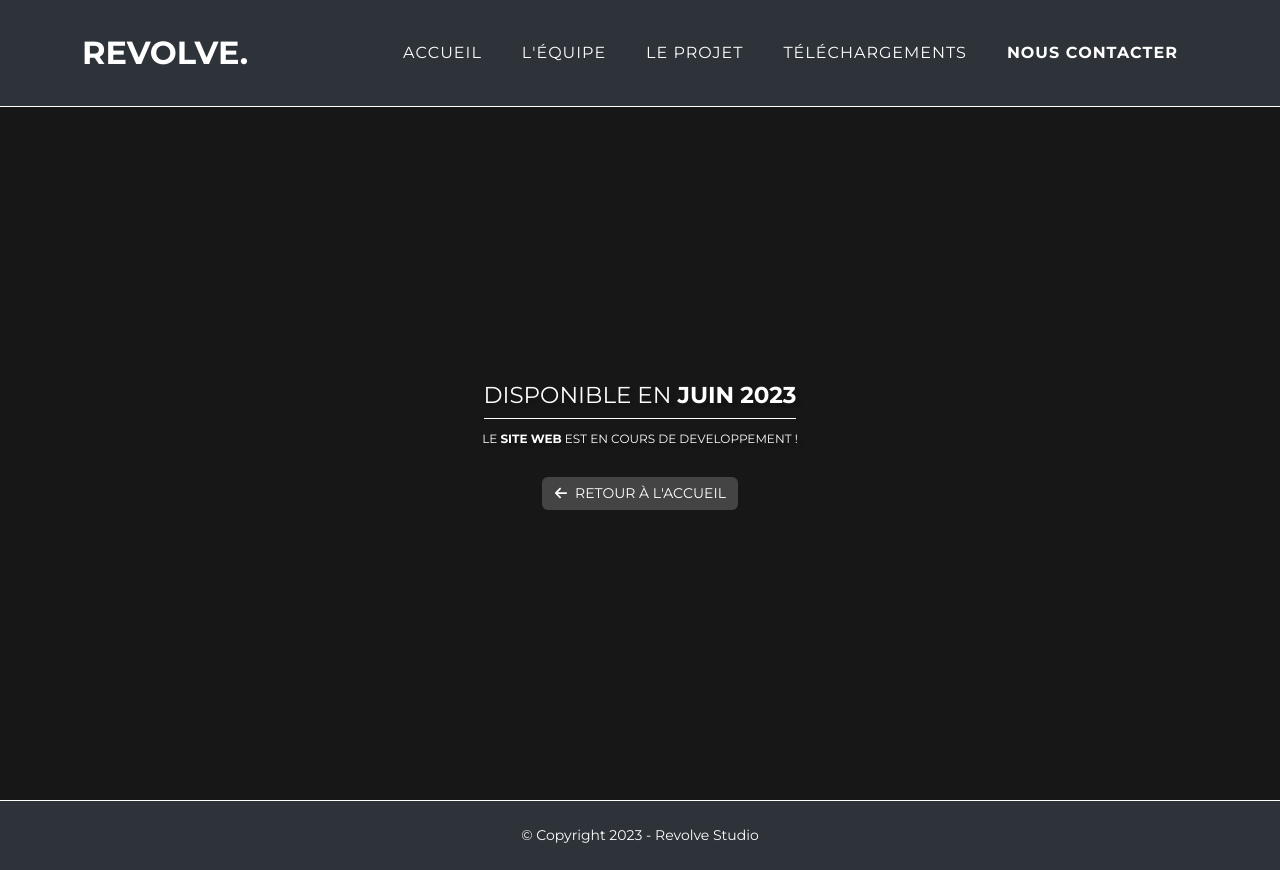
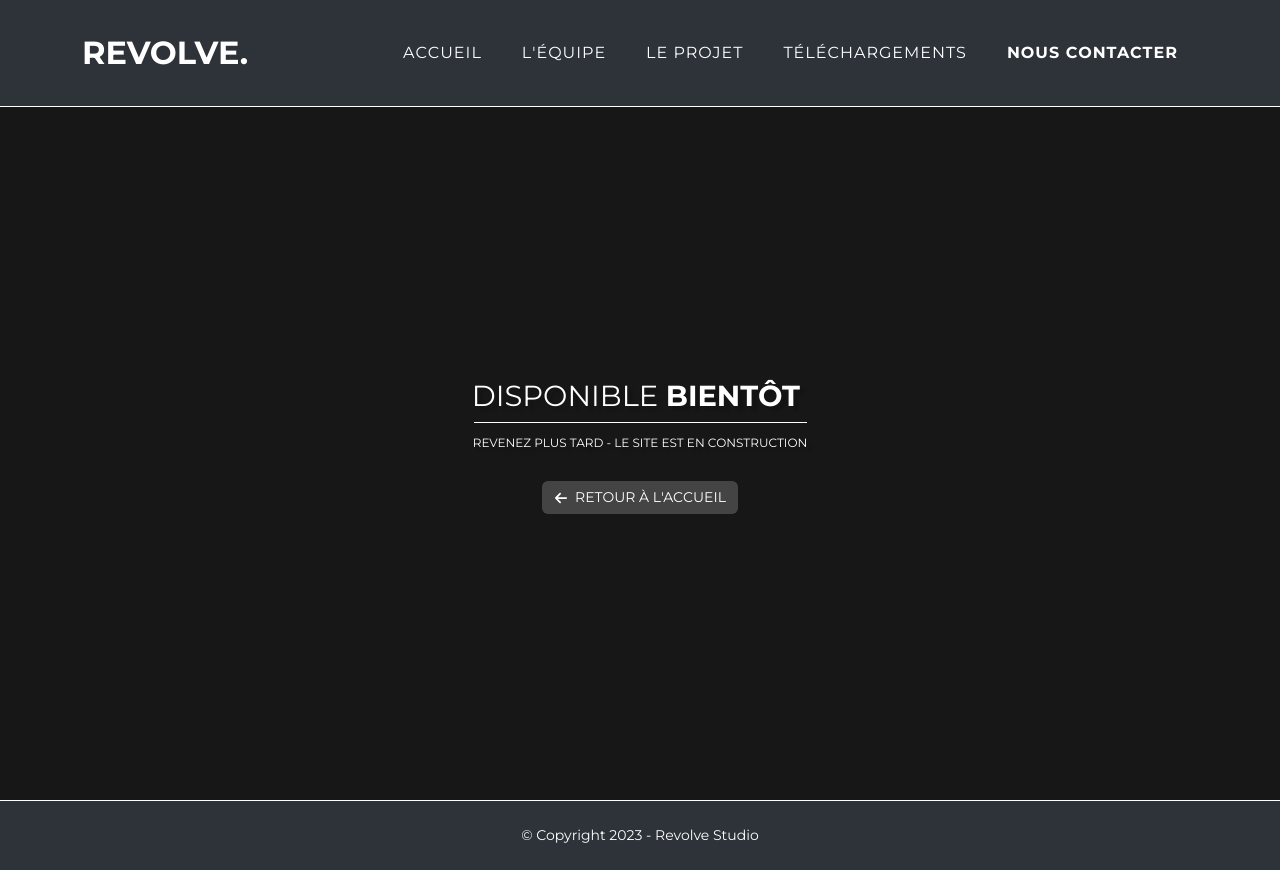
Before and after one commit to revolve-project/revolve-website, a plain HTML site: page coming.html in a window 1280 px wide. Drawn offline with Linux system fonts and the light colour scheme; some packages are replaced by stand-ins of ours; a script that the page names is missing.

Commit message:
coming page update

```diff
--- a/coming.html
+++ b/coming.html
@@ -73,9 +73,9 @@
     </nav>
     <header class="text-center d-flex d-xxl-flex align-items-center justify-content-sm-center align-items-xxl-center" style="margin-bottom: 0px;margin-top: 0px;height: 100vh;width: 100%;">
         <div class="container" style="padding: 0px;padding-top: 0px;color: rgb(255,255,255);margin-top: 100px;">
-            <p style="font-family: Montserrat, sans-serif;font-size: 23px;margin-top: -12px;text-shadow: 5px 4px 3px rgba(0,0,0,0.18);">DISPONIBLE&nbsp;EN <strong>JUIN</strong> <strong>2023</strong></p>
-            <hr style="height: 2px;width: 312px;margin-top: -11px;margin-bottom: 10px;">
-            <p style="font-family: Montserrat, sans-serif;font-size: 12px;text-align: center;margin-top: 0px;margin-left: 0px;text-shadow: 5px 4px 3px rgba(0,0,0,0.18);">LE <strong>SITE</strong> <strong>WEB</strong> EST EN COURS DE DEVELOPPEMENT !</p><a class="btn btn-primary text-uppercase" role="button" style="background: rgb(68,68,68);border-style: none;font-family: Montserrat, sans-serif;font-size: 14px;margin-top: 13px;" href="index.html"><svg xmlns="http://www.w3.org/2000/svg" viewBox="-32 0 512 512" width="1em" height="1em" fill="currentColor" style="padding-top: 0px;margin-top: -2px;margin-right: 7px;">
+            <p style="font-family: Montserrat, sans-serif;font-size: 29px;margin-top: -12px;text-shadow: 5px 4px 3px rgba(0,0,0,0.18);">DISPONIBLE <strong>BIENTÔT&nbsp;</strong></p>
+            <hr style="height: 2px;width: 333px;margin-top: -11px;margin-bottom: 10px;">
+            <p style="font-family: Montserrat, sans-serif;font-size: 12px;text-align: center;margin-top: 0px;margin-left: 0px;text-shadow: 5px 4px 3px rgba(0,0,0,0.18);">REVENEZ PLUS TARD - LE SITE EST EN CONSTRUCTION</p><a class="btn btn-primary text-uppercase" role="button" style="background: rgb(68,68,68);border-style: none;font-family: Montserrat, sans-serif;font-size: 14px;margin-top: 13px;" href="index.html"><svg xmlns="http://www.w3.org/2000/svg" viewBox="-32 0 512 512" width="1em" height="1em" fill="currentColor" style="padding-top: 0px;margin-top: -2px;margin-right: 7px;">
                     <!--! Font Awesome Free 6.1.1 by @fontawesome - https://fontawesome.com License - https://fontawesome.com/license/free (Icons: CC BY 4.0, Fonts: SIL OFL 1.1, Code: MIT License) Copyright 2022 Fonticons, Inc. -->
                     <path d="M447.1 256C447.1 273.7 433.7 288 416 288H109.3l105.4 105.4c12.5 12.5 12.5 32.75 0 45.25C208.4 444.9 200.2 448 192 448s-16.38-3.125-22.62-9.375l-160-160c-12.5-12.5-12.5-32.75 0-45.25l160-160c12.5-12.5 32.75-12.5 45.25 0s12.5 32.75 0 45.25L109.3 224H416C433.7 224 447.1 238.3 447.1 256z"></path>
                 </svg>Retour à l'accueil</a>
```
